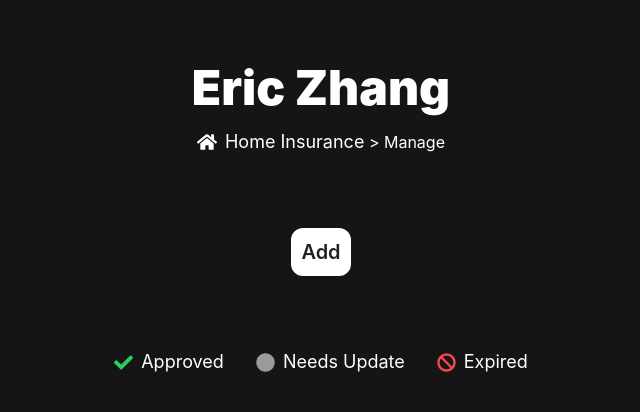
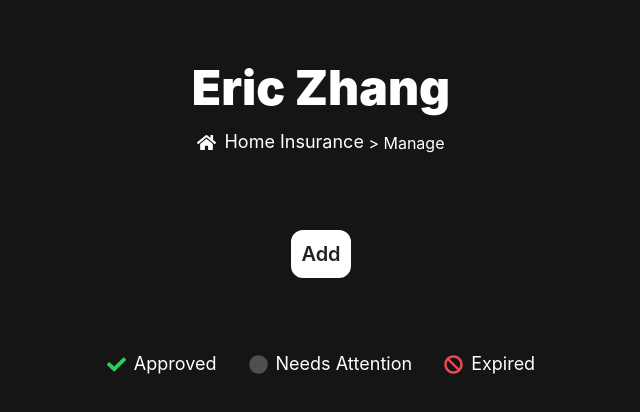
Before and after one commit to ez314/Live-Safe-and-Save, a Next.js app: page /manage in a window 1280 px wide. Shown: the top 412 px of the page, without its empty margins (319-959 px from the left). Built offline with nearby package versions, Linux system fonts and the light colour scheme.

Commit message:
feat(component): added svgs and modified styling

```diff
--- /dev/null
+++ b/components/svg/BanSVG/index.tsx
@@ -0,0 +1,10 @@
+export interface BanSVGProps {
+  className?: string;
+  width?: number;
+  height?: number;
+}
+export default function BanSVG({ className, width, height }: BanSVGProps) {
+  return (
+    <svg className={className} width={width} height={height} viewBox="0 0 512 512"><path fill="currentColor" d="M256 8C119.034 8 8 119.033 8 256s111.034 248 248 248 248-111.034 248-248S392.967 8 256 8zm130.108 117.892c65.448 65.448 70 165.481 20.677 235.637L150.47 105.216c70.204-49.356 170.226-44.735 235.638 20.676zM125.892 386.108c-65.448-65.448-70-165.481-20.677-235.637L361.53 406.784c-70.203 49.356-170.226 44.736-235.638-20.676z"></path></svg>
+  )
+}
--- /dev/null
+++ b/components/svg/CheckSVG/index.tsx
@@ -0,0 +1,10 @@
+export interface CheckSVGProps {
+  className?: string;
+  width?: number;
+  height?: number;
+}
+export default function CheckSVG({ className, width, height }: CheckSVGProps) {
+  return (
+    <svg className={className} width={width} height={height} viewBox="0 0 512 512"><path fill="currentColor" d="M173.898 439.404l-166.4-166.4c-9.997-9.997-9.997-26.206 0-36.204l36.203-36.204c9.997-9.998 26.207-9.998 36.204 0L192 312.69 432.095 72.596c9.997-9.997 26.207-9.997 36.204 0l36.203 36.204c9.997 9.997 9.997 26.206 0 36.204l-294.4 294.401c-9.998 9.997-26.207 9.997-36.204-.001z"></path></svg>
+  )
+}
--- /dev/null
+++ b/components/svg/CircleSVG/index.tsx
@@ -0,0 +1,10 @@
+export interface CircleSVGProps {
+  className?: string;
+  width?: number;
+  height?: number;
+}
+export default function CircleSVG({ className, width, height }: CircleSVGProps) {
+  return (
+    <svg className={className} width={width} height={height} viewBox="0 0 512 512"><path fill="currentColor" d="M256 8C119 8 8 119 8 256s111 248 248 248 248-111 248-248S393 8 256 8z"></path></svg>
+  )
+}
--- a/pages/manage.tsx
+++ b/pages/manage.tsx
@@ -1,18 +1,30 @@
 import { NextPage } from "next"
+import Link from "next/link";
 import { useRouter } from "next/router";
+import CheckSVG from "../components/svg/CheckSVG";
+import CircleSVG from "../components/svg/CircleSVG";
+import BanSVG from "../components/svg/BanSVG";
 import HomeSVG from "../components/svg/HomeSVG";
 
 const Manage: NextPage = () => {
   const { query } = useRouter();
   const itemName = query.itemName;
+  const svgSize = 19;
 
   return (
     <div className='mt-16 flex flex-col items-center text-custom-white-0'>
       <div className='text-5xl font-black'>Eric Zhang</div>
       <div className='flex mt-4 flex-row items-center'>
         <div className='flex flex-row items-center'>
-          <HomeSVG width={20} height={20} />
-          <div className='ml-2 text-lg cursor-pointer hover:underline'>Home Insurance</div>
+          <Link href='/'>
+            <div className='flex flex-col items-center tab-hoverable'>
+              <div className='flex flex-row items-center'>
+                <HomeSVG width={svgSize} height={svgSize} />
+                <div className='ml-2 text-lg cursor-pointer'>Home Insurance</div>
+              </div>
+              <div className='h-mini bg-custom-white-0 w-0 underline' />
+            </div>
+          </Link>
           <span>&nbsp;&gt; Manage {itemName}</span>
         </div>
       </div>
@@ -22,23 +34,17 @@ const Manage: NextPage = () => {
       </div>
 
       <div className='mt-16 space-x-8 flex flex-row items-center'>
-        <div className='flex flex-row items-center'>
-          <svg xmlns="http://www.w3.org/2000/svg" width="19" height="19" viewBox="0 0 19 19" fill="none">
-            <path d="M6.45324 16.306L0.278237 10.131C-0.0927456 9.76002 -0.0927456 9.15852 0.278237 8.7875L1.62171 7.44399C1.99269 7.07297 2.59423 7.07297 2.96522 7.44399L7.12499 11.6037L16.0348 2.69399C16.4058 2.32301 17.0073 2.32301 17.3783 2.69399L18.7217 4.0375C19.0927 4.40848 19.0927 5.00999 18.7217 5.38101L7.79675 16.306C7.42573 16.677 6.82422 16.677 6.45324 16.306Z" fill="#26CF5E"/>
-          </svg>
-          <span className='ml-2 text-lg cursor-pointer hover:underline'>Approved</span>
+        <div className='flex flex-row items-center hover:scale-110 transition'>
+          <CheckSVG className='text-custom-green' width={svgSize} height={svgSize} />
+          <span className='ml-2 text-lg cursor-pointer'>Approved</span>
         </div>
-        <div className='flex flex-row items-center'>
-          <svg xmlns="http://www.w3.org/2000/svg" width="19" height="19" viewBox="0 0 19 19" fill="none">
-            <path d="M9.5 0.296875C4.41602 0.296875 0.296875 4.41602 0.296875 9.5C0.296875 14.584 4.41602 18.7031 9.5 18.7031C14.584 18.7031 18.7031 14.584 18.7031 9.5C18.7031 4.41602 14.584 0.296875 9.5 0.296875Z" fill="#9A9A9A"/>
-          </svg>
-          <span className='ml-2 text-lg cursor-pointer hover:underline'>Needs Update</span>
+        <div className='flex flex-row items-center hover:scale-110 transition'>
+          <CircleSVG className='text-custom-gray-3' width={svgSize} height={svgSize} />
+          <span className='ml-2 text-lg cursor-pointer'>Needs Attention</span>
         </div>
-        <div className='flex flex-row items-center'>
-          <svg xmlns="http://www.w3.org/2000/svg" width="19" height="19" viewBox="0 0 19 19" fill="none">
-            <path d="M9.5 0.296875C4.41728 0.296875 0.296875 4.41724 0.296875 9.5C0.296875 14.5828 4.41728 18.7031 9.5 18.7031C14.5827 18.7031 18.7031 14.5827 18.7031 9.5C18.7031 4.41728 14.5828 0.296875 9.5 0.296875ZM14.3282 4.67177C16.757 7.10051 16.9259 10.8127 15.0955 13.4161L5.58385 3.9045C8.18907 2.07293 11.9008 2.24441 14.3282 4.67177ZM4.67177 14.3282C2.24304 11.8995 2.07412 8.18733 3.90446 5.58388L13.4162 15.0955C10.811 16.9271 7.09917 16.7556 4.67177 14.3282Z" fill="#F24855"/>
-          </svg>
-          <span className='ml-2 text-lg cursor-pointer hover:underline'>Expired</span>
+        <div className='flex flex-row items-center hover:scale-110 transition'>
+          <BanSVG className='text-custom-red' width={svgSize} height={svgSize} />
+          <span className='ml-2 text-lg cursor-pointer'>Expired</span>
         </div>
       </div>
 
```
